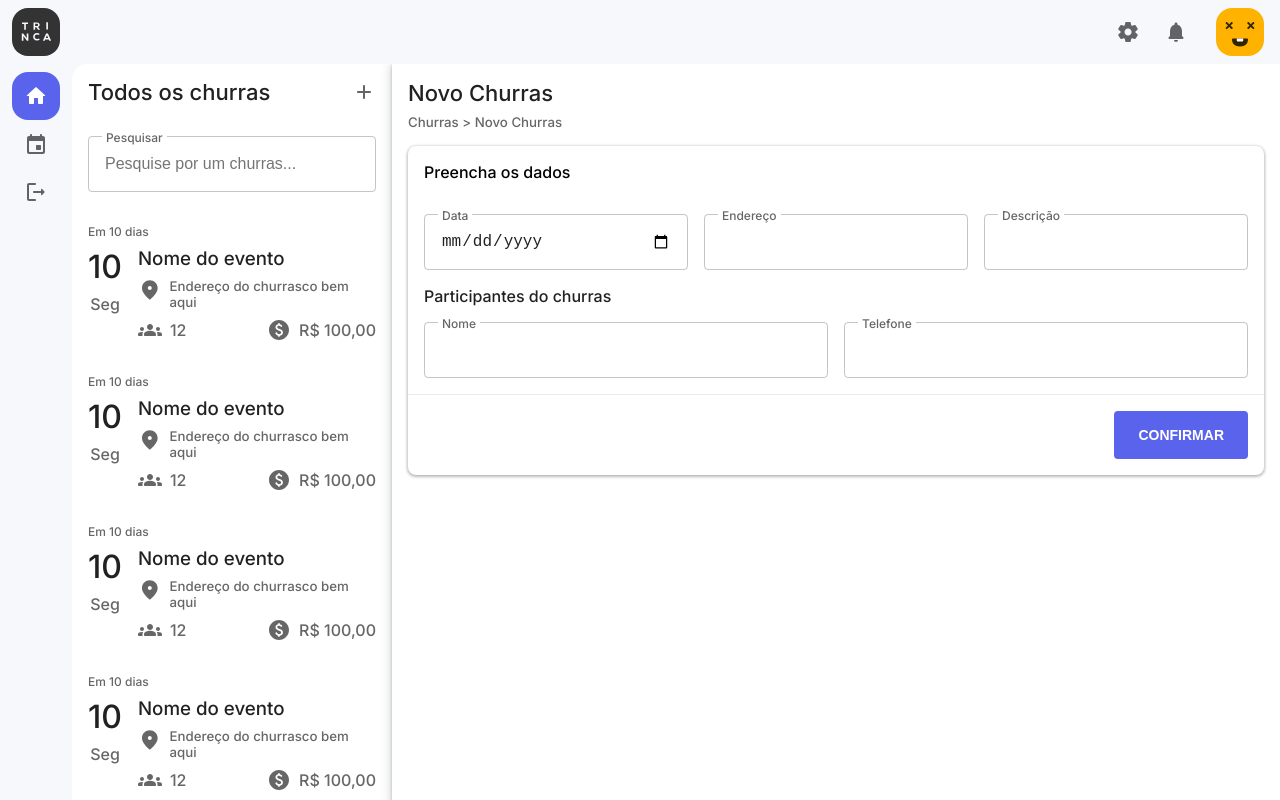
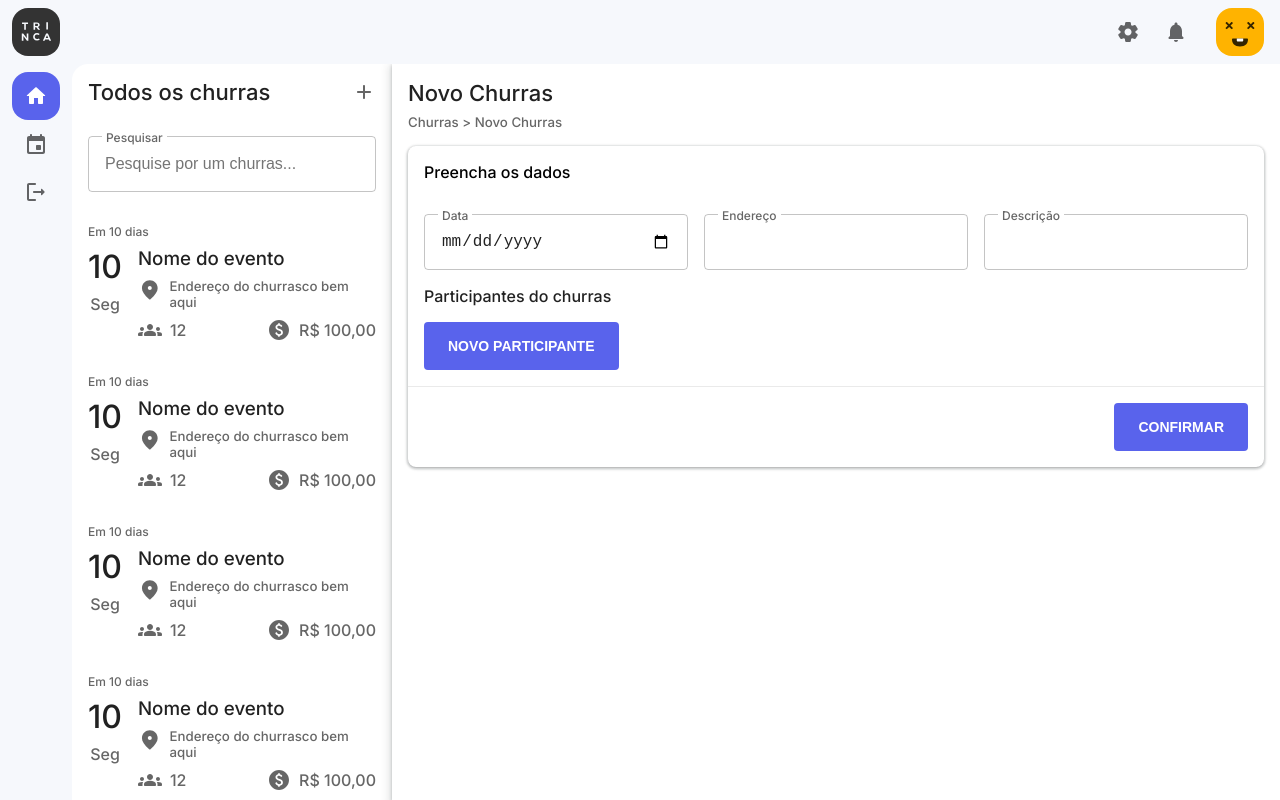
Before and after one commit to felipe-bergamaschi/trinca, a Next.js app in the folder frontend/: page / in a window 1280 px wide. Built offline with nearby package versions, Linux system fonts and the light colour scheme.

Commit message:
chore: event details

```diff
--- a/frontend/src/components/button/index.tsx
+++ b/frontend/src/components/button/index.tsx
@@ -4,13 +4,15 @@ interface ButtonProps {
   children: React.ReactNode;
   fullWidth?: boolean
   type?: HTMLButtonElement['type'];
+  onClick?: () => void;
 }
 
-export function Button({ children, fullWidth, type = 'button' }: ButtonProps) {
+export function Button({ children, fullWidth, type = 'button', onClick }: ButtonProps) {
   return (
     <button
       type={type}
       className={styles.button}
+      onClick={onClick}
       style={{ width: fullWidth ? '100%' : 'fit-content' }}
     >
       {children}
--- a/frontend/src/features/home/eventDetails/index.tsx
+++ b/frontend/src/features/home/eventDetails/index.tsx
@@ -1,3 +1,5 @@
+"use client";
+
 import { Stack } from "@/components/stack";
 import { Text } from "@/components/text";
 
@@ -5,30 +7,118 @@ import { TextField } from "@/components/form/textField";
 import { Container } from "@/components/container";
 import { Box } from "@/components/box";
 
+import { Formik } from "formik";
+import { Button } from "@/components/button";
+import { IconButton } from "@/components/iconButton";
+import { useState } from "react";
+
+interface FormValues {
+  date: string;
+  address: string;
+  description: string;
+  people: {
+    id: number
+    name: string;
+    amount: string;
+  }[];
+}
+
 export function EventDetails() {
+  const [people, setPeople] = useState<FormValues['people']>([])
+
+  function addPeople() {
+    setPeople([...people, { name: '', amount: '', id: Math.random() }])
+  }
+
+  function removePeople(id: number) {
+    setPeople(people.filter((item) => item.id !== id))
+  }
+
   return (
     <Container
       title="Novo Churras"
       breadcrumb={['Novo Churras']}
     >
+      <Formik
+        initialValues={{} as FormValues}
+        onSubmit={(values, { setSubmitting }) => {
+          console.log({ values })
+          // setTimeout(() => {
+          //   alert(JSON.stringify(values, null, 2));
+          //   setSubmitting(false);
+          // }, 400);
+        }}
+      >
+        {({
+          handleSubmit,
+          values,
+          // errors,
+          // touched,
+          handleChange,
+          // handleBlur,
+          // isSubmitting,
+        }) => (
+          <form onSubmit={handleSubmit}>
             <Box title="Preencha os dados">
               <Stack direction="row" gap="md">
-          <TextField label="Data" name="asd" type="date" />
+                <TextField
+                  label="Data"
+                  name="date"
+                  type="date"
+                  value={values.date}
+                  onChange={handleChange}
+                />
 
-          <TextField label="Endereço" name="asd" />
+                <TextField
+                  label="Endereço"
+                  name="address"
+                  value={values.address}
+                  onChange={handleChange}
+                />
 
-          <TextField label="Descrição" name="asd" />
+                <TextField
+                  label="Descrição"
+                  name="description"
+                  value={values.description}
+                  onChange={handleChange}
+                />
               </Stack>
 
               <Text>
                 Participantes do churras
               </Text>
 
-        <Stack direction="row" gap="md">
-          <TextField label="Nome" name="asd" />
-          <TextField label="Telefone" name="asd" />
+              <Button onClick={addPeople}>
+                Novo participante
+              </Button>
+
+              {people.map((item, index) => (
+                <Stack direction="row" gap="md" key={item.id}>
+                  <TextField
+                    label="Nome"
+                    name={`people[${index}].name`}
+                    value={values.people?.[index]?.name}
+                    onChange={handleChange}
+                  />
+
+                  <TextField
+                    label="Valor"
+                    name={`people[${index}].amount`}
+                    value={values.people?.[index]?.amount}
+                    onChange={handleChange}
+                  />
+
+                  <IconButton
+                    name="delete"
+                    onClick={() => removePeople(item.id)}
+                  />
                 </Stack>
+              ))}
             </Box>
+          </form>
+        )}
+      </Formik>
+
     </Container>
   )
 }
```
Lines whose indentation alone changed are shown as unchanged.
